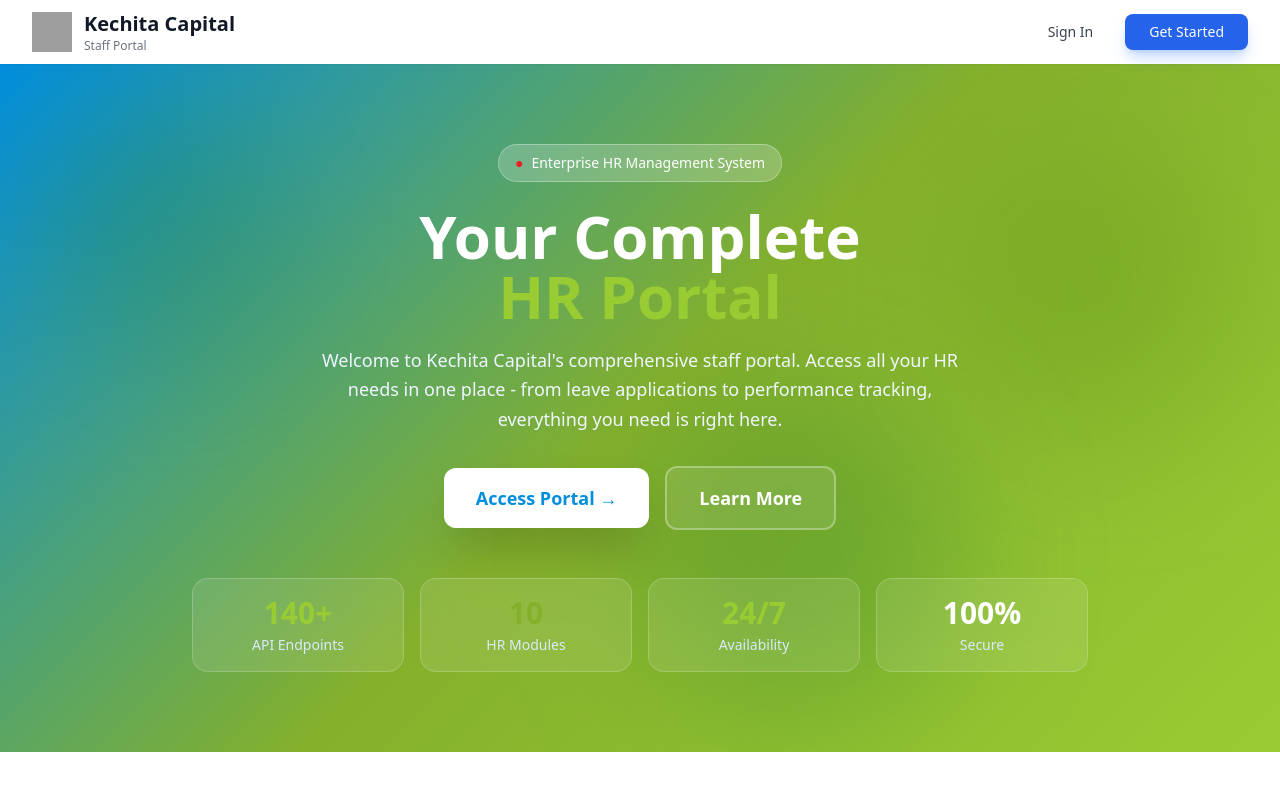
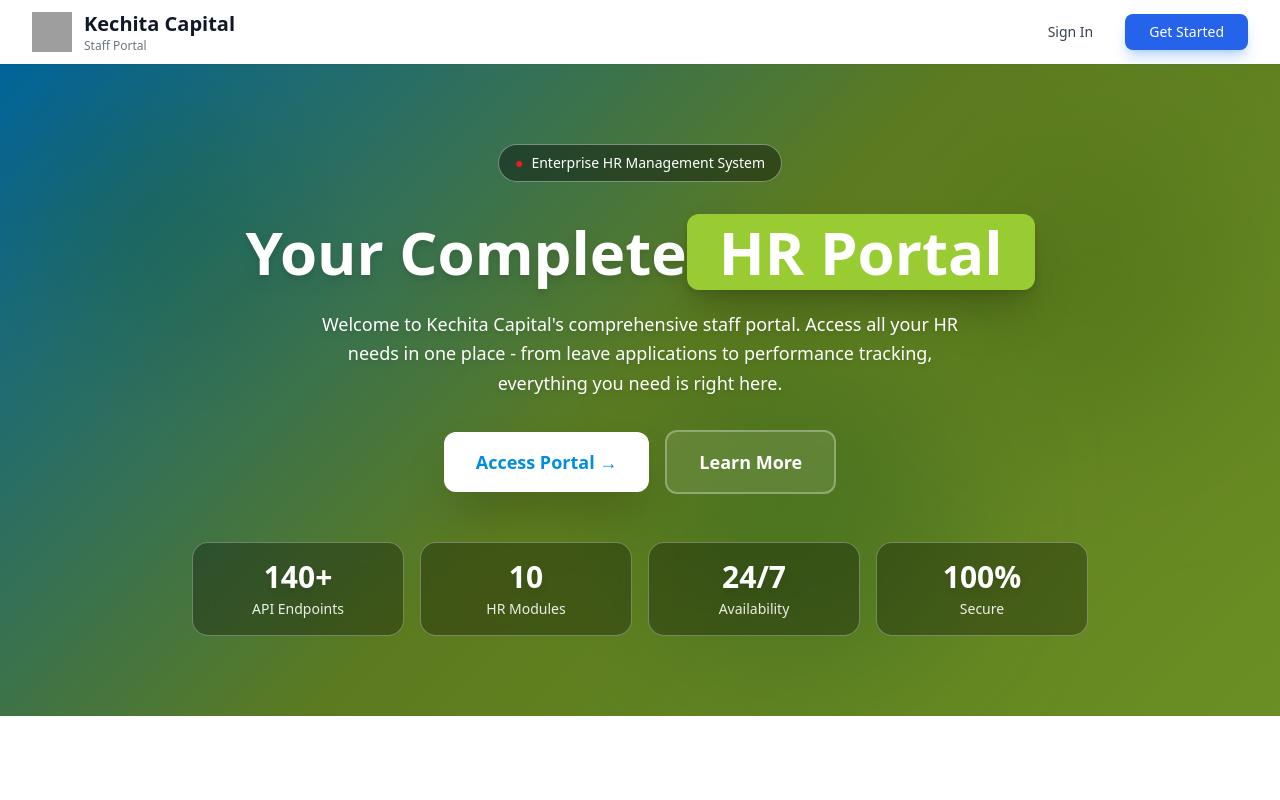
Before and after one commit to DenisMakokha/Kechita-Portal, a React (Vite) app in the folder apps/web/: page / in a window 1280 px wide. Shown: the top 800 px of the page. Built offline with nearby package versions, Linux system fonts and the light colour scheme; grey boxes are pictures that could not be loaded.

Commit message:
fix: Improve hero section contrast with dark overlay and better text visibility

```diff
--- a/apps/web/src/pages/Landing.tsx
+++ b/apps/web/src/pages/Landing.tsx
@@ -84,21 +84,24 @@ export default function Landing() {
 
       {/* Hero Section - Compact & Colorful with Kechita Brand Colors */}
       <section className="relative overflow-hidden" style={{ background: 'linear-gradient(135deg, #018ede 0%, #84b02c 50%, #99cc33 100%)' }}>
-        <div className="max-w-7xl mx-auto px-4 sm:px-6 lg:px-8 py-16 lg:py-20">
-          <div className="text-center relative z-10">
-            <div className="inline-flex items-center px-4 py-2 bg-white/20 backdrop-blur-sm text-white rounded-full text-sm font-medium mb-6 border border-white/30">
+        {/* Dark overlay for better contrast */}
+        <div className="absolute inset-0 bg-black/30 z-0"></div>
+
+        <div className="max-w-7xl mx-auto px-4 sm:px-6 lg:px-8 py-16 lg:py-20 relative z-10">
+          <div className="text-center">
+            <div className="inline-flex items-center px-4 py-2 bg-black/40 backdrop-blur-sm text-white rounded-full text-sm font-medium mb-6 border border-white/40">
               <span className="animate-pulse mr-2 text-[#ed1c24]">●</span>
               Enterprise HR Management System
             </div>
 
-            <h1 className="text-4xl lg:text-6xl font-bold text-white mb-5 leading-tight">
+            <h1 className="text-4xl lg:text-6xl font-bold text-white mb-5 leading-tight drop-shadow-lg">
               Your Complete
-              <span className="block" style={{ color: '#99cc33' }}>
+              <span className="block text-white bg-[#99cc33] px-8 py-2 rounded-xl inline-block mt-2 shadow-2xl">
                 HR Portal
               </span>
             </h1>
 
-            <p className="text-lg text-blue-50 max-w-2xl mx-auto mb-8 leading-relaxed">
+            <p className="text-lg text-white max-w-2xl mx-auto mb-8 leading-relaxed drop-shadow-md">
               Welcome to Kechita Capital's comprehensive staff portal. Access all your HR needs in one place -
               from leave applications to performance tracking, everything you need is right here.
             </p>
@@ -118,23 +121,23 @@ export default function Landing() {
               </button>
             </div>
 
-            {/* Stats - Colorful Cards with Brand Colors */}
+            {/* Stats - Colorful Cards with Brand Colors and Better Contrast */}
             <div className="grid grid-cols-2 md:grid-cols-4 gap-4 max-w-4xl mx-auto">
-              <div className="bg-white/10 backdrop-blur-md rounded-2xl p-4 border border-white/20 hover:bg-white/20 transition-all">
-                <div className="text-3xl font-bold mb-1" style={{ color: '#99cc33' }}>140+</div>
-                <div className="text-sm text-blue-100">API Endpoints</div>
+              <div className="bg-black/30 backdrop-blur-md rounded-2xl p-4 border border-white/30 hover:bg-black/40 transition-all">
+                <div className="text-3xl font-bold mb-1 text-white drop-shadow-lg">140+</div>
+                <div className="text-sm text-white/90">API Endpoints</div>
               </div>
-              <div className="bg-white/10 backdrop-blur-md rounded-2xl p-4 border border-white/20 hover:bg-white/20 transition-all">
-                <div className="text-3xl font-bold mb-1" style={{ color: '#84b02c' }}>10</div>
-                <div className="text-sm text-blue-100">HR Modules</div>
+              <div className="bg-black/30 backdrop-blur-md rounded-2xl p-4 border border-white/30 hover:bg-black/40 transition-all">
+                <div className="text-3xl font-bold mb-1 text-white drop-shadow-lg">10</div>
+                <div className="text-sm text-white/90">HR Modules</div>
               </div>
-              <div className="bg-white/10 backdrop-blur-md rounded-2xl p-4 border border-white/20 hover:bg-white/20 transition-all">
-                <div className="text-3xl font-bold mb-1" style={{ color: '#99cc33' }}>24/7</div>
-                <div className="text-sm text-blue-100">Availability</div>
+              <div className="bg-black/30 backdrop-blur-md rounded-2xl p-4 border border-white/30 hover:bg-black/40 transition-all">
+                <div className="text-3xl font-bold mb-1 text-white drop-shadow-lg">24/7</div>
+                <div className="text-sm text-white/90">Availability</div>
               </div>
-              <div className="bg-white/10 backdrop-blur-md rounded-2xl p-4 border border-white/20 hover:bg-white/20 transition-all">
-                <div className="text-3xl font-bold text-white mb-1">100%</div>
-                <div className="text-sm text-blue-100">Secure</div>
+              <div className="bg-black/30 backdrop-blur-md rounded-2xl p-4 border border-white/30 hover:bg-black/40 transition-all">
+                <div className="text-3xl font-bold text-white mb-1 drop-shadow-lg">100%</div>
+                <div className="text-sm text-white/90">Secure</div>
               </div>
             </div>
           </div>
```
